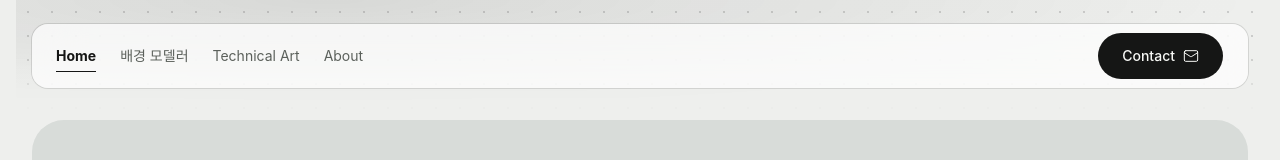
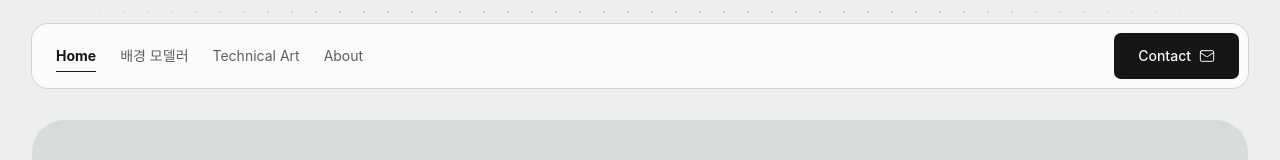
Before and after one commit to Shim0Hwan/Shim0Hawn.github.io, a React (Vite) app in the folder source/: page / in a window 1280 px wide. Shown: the top 160 px of the page. Built offline with nearby package versions, Linux system fonts and the light colour scheme; a web font is replaced by a local one.

Commit message:
Align header corners and fade backdrop edges

```diff
--- a/source/src/index.css
+++ b/source/src/index.css
@@ -107,9 +107,9 @@
 .skip-link { position: fixed; top: var(--space-2); left: var(--space-2); padding: var(--space-4); background: var(--popover); transform: translateY(-200%); z-index: 60; }
 .skip-link:focus { transform: translateY(0); }
 .header-shell { position: sticky; top: var(--header-top); z-index: 40; margin-bottom: var(--space-8); pointer-events: none; }
-.header-shell::before { content: ''; position: absolute; inset: calc(-1 * var(--space-6)) calc(-1 * var(--space-4)); z-index: -1; pointer-events: none; background-image: radial-gradient(circle, color-mix(in srgb, var(--foreground) 16%, transparent) 1px, transparent 1px), radial-gradient(ellipse at 25% 0%, color-mix(in srgb, var(--foreground) 10%, transparent), transparent 70%); background-size: var(--space-6) var(--space-6), 100% 100%; mask-image: linear-gradient(to bottom, #000 50%, transparent); transition: opacity var(--motion-medium) var(--motion-ease); }
+.header-shell::before { content: ''; position: absolute; inset: calc(-1 * var(--space-6)) calc(-1 * var(--space-4)); z-index: -1; pointer-events: none; background-image: radial-gradient(circle, color-mix(in srgb, var(--foreground) 16%, transparent) 1px, transparent 1px); background-size: var(--space-6) var(--space-6); mask-image: radial-gradient(ellipse 50% 100% at 50% 0, #000 45%, transparent 100%); transition: opacity var(--motion-medium) var(--motion-ease); }
 .header-shell:has(.site-header[data-scrolled=true])::before { opacity: 0; }
-.site-header { position: relative; width: 100%; max-width: 100%; min-height: var(--header-height); display: flex; align-items: center; justify-content: space-between; gap: var(--space-8); margin-inline: auto; padding: var(--space-2) var(--space-6); background: var(--popover); pointer-events: auto; }
+.site-header { position: relative; width: 100%; max-width: 100%; min-height: var(--header-height); display: flex; align-items: center; justify-content: space-between; gap: var(--space-8); margin-inline: auto; padding: var(--space-2) var(--space-2) var(--space-2) var(--space-6); background: var(--popover); pointer-events: auto; }
 .site-header[data-scrolled=false] { box-shadow: 0 0 0 1px var(--header-glass-edge); }
 @supports ((backdrop-filter: blur(1px)) or (-webkit-backdrop-filter: blur(1px))) {
   .site-header[data-scrolled=false] { background: var(--header-glass); -webkit-backdrop-filter: blur(var(--header-glass-blur)); backdrop-filter: blur(var(--header-glass-blur)); }
@@ -126,7 +126,9 @@
 .mobile-nav a[aria-current]::before { content: ''; width: var(--space-1); height: var(--space-1); border-radius: var(--radius-pill); background: currentColor; }
 .header-actions { display: flex; align-items: center; gap: var(--space-2); flex-shrink: 0; }
 .mobile-home { display: none; }
-.header-contact, .mobile-contact, .mobile-menu-trigger { border-radius: var(--radius-pill); }
+.header-contact, .mobile-menu-trigger { border-radius: var(--radius-sm); transition: border-radius var(--motion-medium) var(--motion-ease), background-color var(--motion-fast) var(--motion-ease); }
+.site-header[data-scrolled=true] :is(.header-contact, .mobile-menu-trigger) { border-radius: var(--radius-lg); }
+.mobile-contact { border-radius: var(--radius-pill); }
 .header-contact { padding-inline: var(--space-6); }
 .mobile-menu-trigger { display: none; }
 .mobile-menu { top: auto; right: 0; bottom: 0; left: 0; width: auto; max-width: none; max-height: calc(100dvh - var(--space-8)); translate: none; gap: var(--space-6); padding: var(--space-6) max(var(--space-6), env(safe-area-inset-right)) max(var(--space-6), env(safe-area-inset-bottom)) max(var(--space-6), env(safe-area-inset-left)); border-radius: var(--radius-lg) var(--radius-lg) 0 0; overflow-y: auto; overscroll-behavior: contain; }
```
